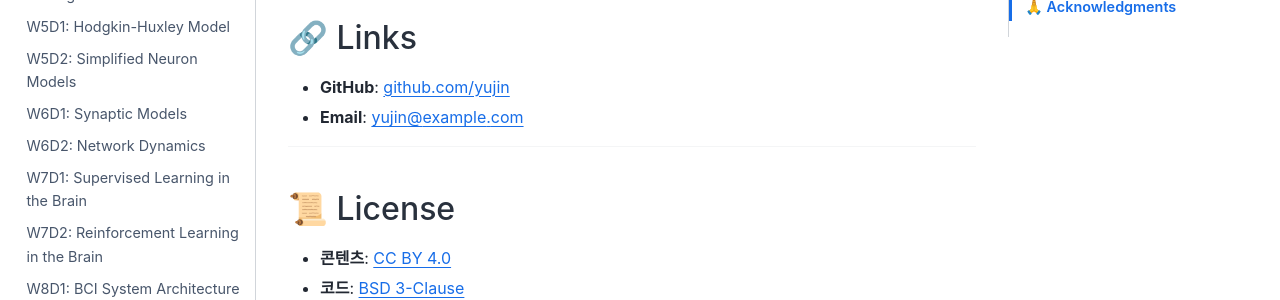
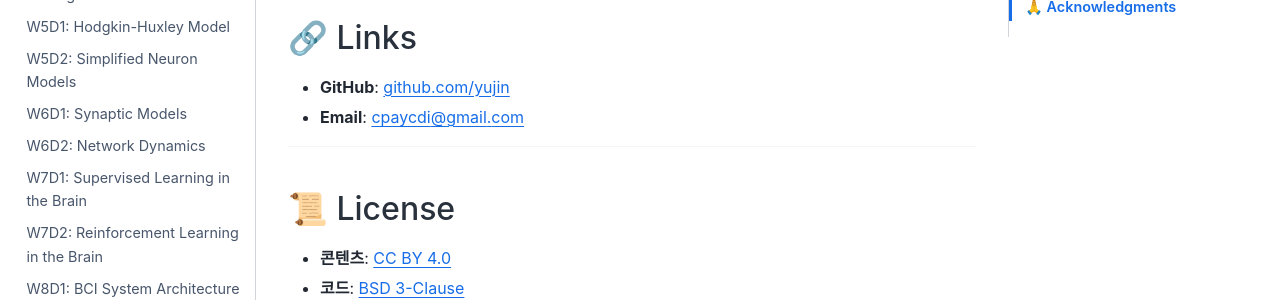
Before and after one commit to yujinmin2/yujin_research, a Jupyter Book: the page built from about.md, in a window 1280 px wide and 900 px high, scrolled down 523 px. Shown: the part 194-494 px from the top of the window. Built offline with Jupyter Book 1.0.4 settings and Sphinx 7.4.7 and the Sphinx Book theme 1.1.4, drawn with Linux system fonts in a browser that asks for light colours.

```diff
--- a/about.md
+++ b/about.md
@@ -30,7 +30,7 @@
 ## 🔗 Links
 
 - **GitHub**: [github.com/yujin](https://github.com/yujin)
-- **Email**: yujin@example.com
+- **Email**: cpaycdi@gmail.com
 
 ---
 
```
